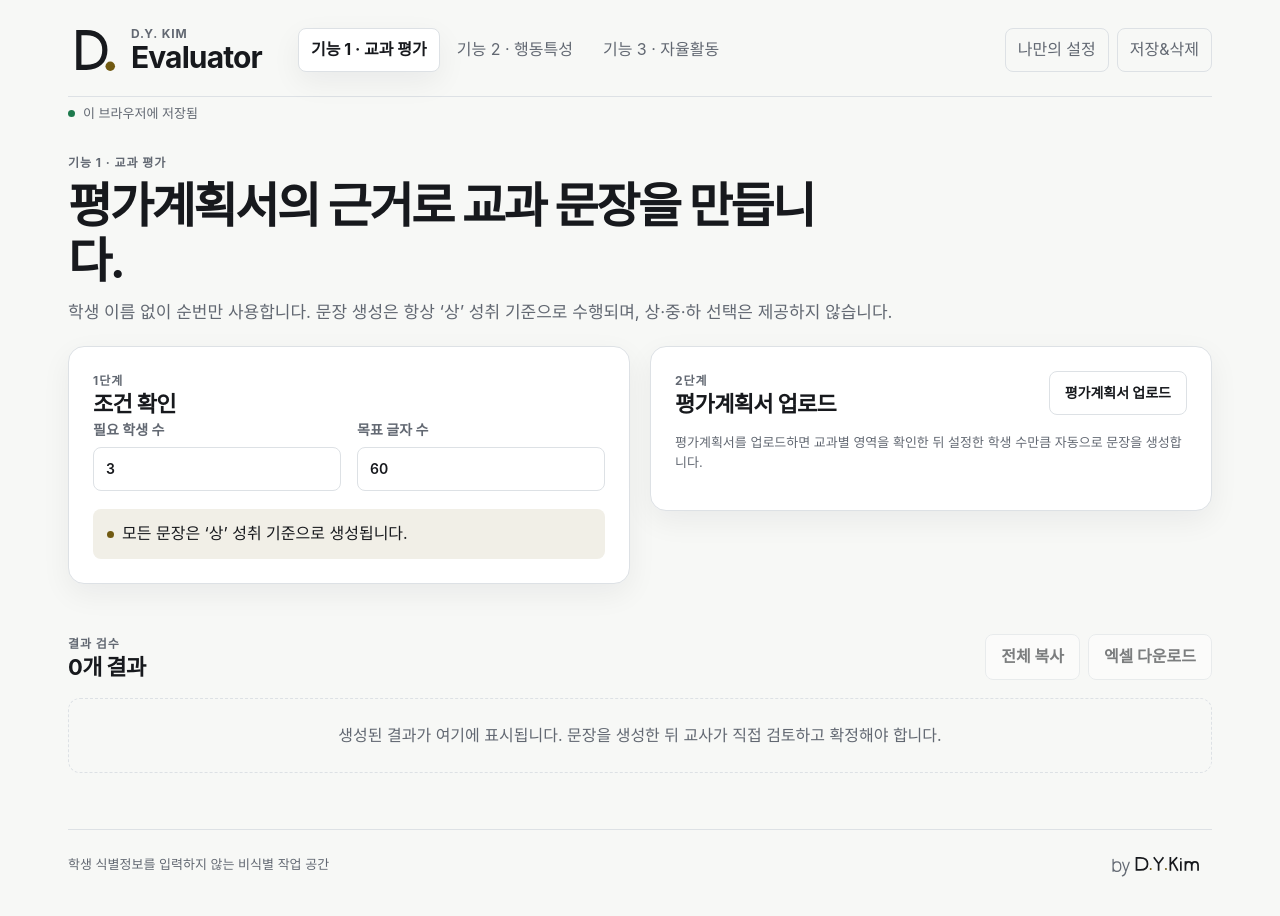
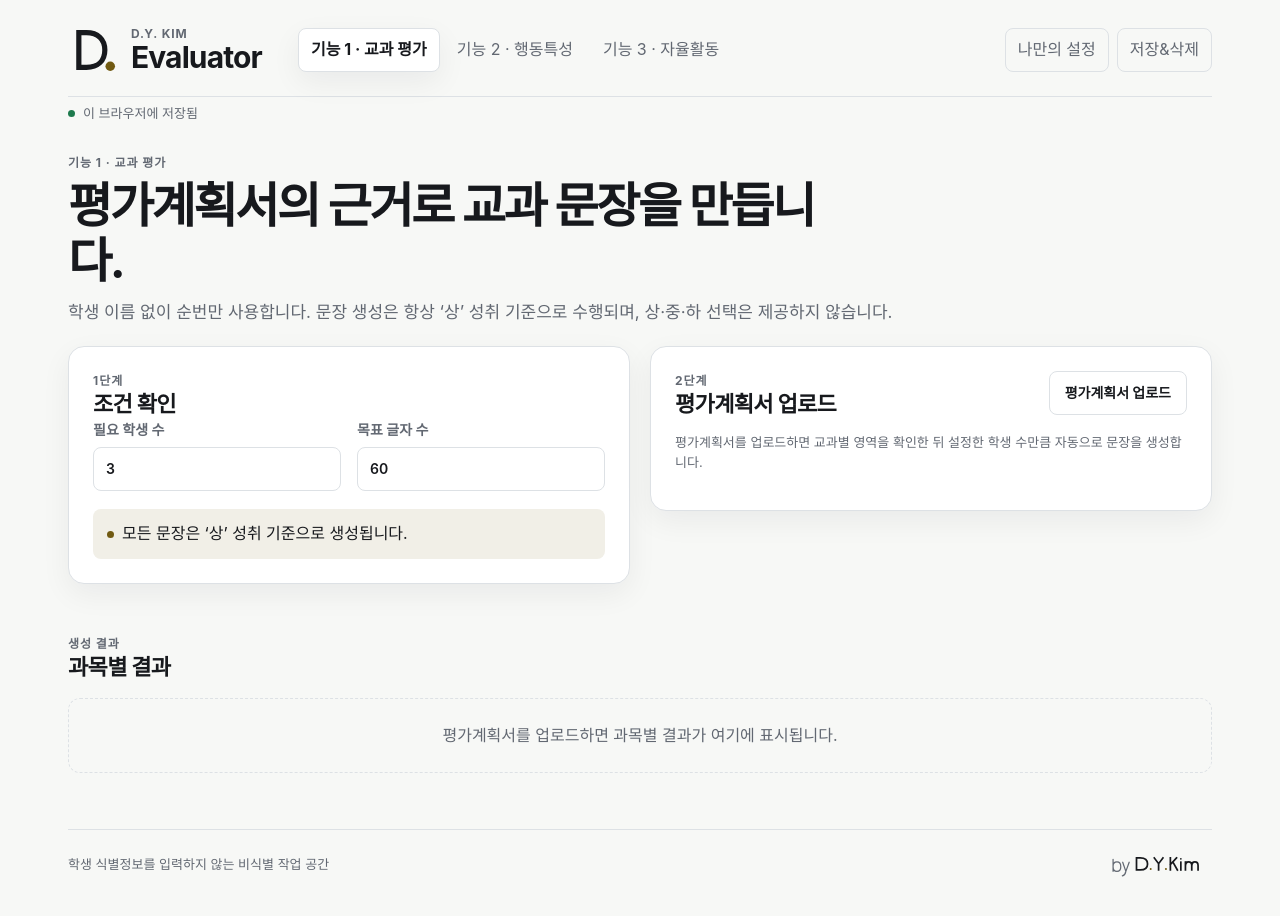
Before and after one commit to daechiDavid/evaluator, a Next.js app: page /feature-1 in a window 1280 px wide. Shown: the top 916 px of the page. Built offline with nearby package versions, Linux system fonts and the light colour scheme.

Commit message:
Show feature one results by subject (#8)

```diff
--- a/src/app/api/generate/feature-1/route.ts
+++ b/src/app/api/generate/feature-1/route.ts
@@ -11,7 +11,7 @@ export async function POST(request: Request) {
     const body = feature1RequestSchema.parse(await request.json());
     const indexes = body.regenerateStudentIndex ? [body.regenerateStudentIndex] : body.studentIndices ?? Array.from({ length: body.studentsCount }, (_, index) => index + 1);
     const results = [];
-    for (const studentIndex of indexes) results.push(await generateFeature1Student(studentIndex, body.subjects, body.targetLength, body.commonOptions));
+    for (const studentIndex of indexes) results.push(...await generateFeature1Student(studentIndex, body.subjects, body.targetLength, body.commonOptions));
     return noStore({ results });
   } catch (error) {
     return errorResponse(error);
--- a/src/components/EvaluatorWorkspace.tsx
+++ b/src/components/EvaluatorWorkspace.tsx
@@ -43,7 +43,8 @@ async function requestJson<T>(path: string, body: unknown): Promise<T> {
 }
 
 function updateResult(results: StudentResult[], next: StudentResult): StudentResult[] {
-  return results.some((item) => item.studentIndex === next.studentIndex) ? results.map((item) => item.studentIndex === next.studentIndex ? next : item) : [...results, next].sort((a, b) => a.studentIndex - b.studentIndex);
+  const matches = (item: StudentResult) => item.studentIndex === next.studentIndex && item.subject === next.subject;
+  return results.some(matches) ? results.map((item) => matches(item) ? next : item) : [...results, next].sort((a, b) => a.studentIndex - b.studentIndex);
 }
 
 function studentCountFromInput(value: string): number {
@@ -61,6 +62,7 @@ export function EvaluatorWorkspace({ initialFeature }: { initialFeature: Feature
   const [busy, setBusy] = useState(false);
   const [progress, setProgress] = useState("");
   const [feature1Progress, setFeature1Progress] = useState<Feature1Progress | null>(null);
+  const [selectedFeature1Subject, setSelectedFeature1Subject] = useState("");
   const [fallbackText, setFallbackText] = useState("");
   const [openPopover, setOpenPopover] = useState<OpenPopover>(null);
   const popoverGroupRef = useRef<HTMLDivElement>(null);
@@ -87,6 +89,8 @@ export function EvaluatorWorkspace({ initialFeature }: { initialFeature: Feature
   }, [openPopover]);
 
   const feature2Students = useMemo(() => Array.from({ length: state.feature2.studentsCount }, (_, index) => state.feature2.students.find((student) => student.studentIndex === index + 1) ?? { studentIndex: index + 1, keywords: [] }), [state.feature2.students, state.feature2.studentsCount]);
+  const feature1ResultSubjects = useMemo(() => Array.from(new Set(state.feature1.results.map((result) => result.subject).filter((subject): subject is string => Boolean(subject)))), [state.feature1.results]);
+  const activeFeature1Subject = feature1ResultSubjects.includes(selectedFeature1Subject) ? selectedFeature1Subject : feature1ResultSubjects[0] ?? "";
 
   const feature = state.lastFeature;
   const setFeature = (next: Feature) => { setState((current) => ({ ...current, lastFeature: next })); router.push(`/${next.replace("feature", "feature-")}`); };
@@ -99,7 +103,7 @@ export function EvaluatorWorkspace({ initialFeature }: { initialFeature: Feature
   const exportAll = () => {
     const feature1Sheets = new Map<string, StudentResult[]>();
     for (const result of state.feature1.results) {
-      const subject = result.evidence[0]?.split(" · ")[0] ?? "기능1";
+      const subject = result.subject ?? result.evidence[0]?.split(" · ")[0] ?? "기능1";
       feature1Sheets.set(subject, [...(feature1Sheets.get(subject) ?? []), result]);
     }
     void downloadWorkspaceXlsx([
@@ -118,7 +122,7 @@ export function EvaluatorWorkspace({ initialFeature }: { initialFeature: Feature
     const studentsCount = state.feature1.studentsCount;
     const targetLength = state.feature1.targetLength;
     if (studentsCount < 1) { setMessage("필요 학생 수를 입력하세요."); return; }
-    setBusy(true); setProgress(""); setMessage(""); setFeature1Progress({ phase: "평가계획서 분석 중", completed: 0, total: studentsCount });
+    setBusy(true); setProgress(""); setMessage(""); setFeature1Progress({ phase: "계획서를 읽는 중", completed: 0, total: studentsCount });
     try {
       const form = new FormData();
       Array.from(files).slice(0, LIMITS.maxFiles).forEach((file) => form.append("files", file));
@@ -126,6 +130,8 @@ export function EvaluatorWorkspace({ initialFeature }: { initialFeature: Feature
       const payload = await response.json() as { subjects?: unknown; error?: string; code?: string };
       if (!response.ok) throw new ApiError(payload.error ?? "문서를 분석하지 못했습니다.", payload.code ?? "DOCUMENT_FAILED");
       const parsed = subjectResponseSchema.parse(payload);
+      setFeature1Progress({ phase: "평가 요소를 추출하는 중", completed: 0, total: studentsCount });
+      await new Promise<void>((resolve) => window.setTimeout(resolve, 180));
       setState((current) => ({ ...current, feature1: { ...current.feature1, subjects: parsed.subjects, results: [] } }));
       await generateFeature1(undefined, { subjects: parsed.subjects, studentsCount, targetLength });
     } catch (error) { setFeature1Progress((value) => value ? { ...value, phase: "처리 실패" } : null); reportError(error); } finally { setBusy(false); }
@@ -156,18 +162,20 @@ export function EvaluatorWorkspace({ initialFeature }: { initialFeature: Feature
     setBusy(true); setProgress(""); setMessage("");
     try {
       const indexes = studentIndex ? [studentIndex] : Array.from({ length: studentsCount }, (_, index) => index + 1);
-      setFeature1Progress({ phase: studentIndex ? "문장 재생성 중" : "문장 생성 중", completed: 0, total: indexes.length });
+      setFeature1Progress({ phase: studentIndex ? "문장 재생성 준비 중" : "문장 생성 준비 중", completed: 0, total: indexes.length });
       let allResults: StudentResult[] = studentIndex ? state.feature1.results : [];
       for (let offset = 0; offset < indexes.length; offset += LIMITS.maxBatchStudents) {
         const chunk = indexes.slice(offset, offset + LIMITS.maxBatchStudents);
+        const chunkLabel = chunk.length === 1 ? `${chunk[0]}번 학생` : `${chunk[0]}~${chunk[chunk.length - 1]}번 학생`;
+        setFeature1Progress({ phase: `${chunkLabel} 문장을 생성하는 중`, completed: offset, total: indexes.length });
         const payload = await requestJson<{ results: StudentResult[] }>("/api/generate/feature-1", { ...current, subjects, targetLength, studentsCount: chunk.length, studentIndices: chunk, commonOptions, ...(studentIndex ? { regenerateStudentIndex: studentIndex } : {}) });
         allResults = payload.results.reduce(updateResult, allResults);
-        setFeature1Progress({ phase: studentIndex ? "문장 재생성 중" : "문장 생성 중", completed: offset + chunk.length, total: indexes.length });
+        setFeature1Progress({ phase: `${chunkLabel} 문장 생성 완료`, completed: offset + chunk.length, total: indexes.length });
         setState((value) => ({ ...value, feature1: { ...value.feature1, subjects, results: allResults } }));
       }
       setFeature1Progress({ phase: "생성 완료", completed: indexes.length, total: indexes.length });
       setState((value) => ({ ...value, feature1: { ...value.feature1, subjects: [], results: allResults } }));
-      setMessage("기능 1 문장 생성을 완료했습니다. 각 결과를 검토하고 확정하세요.");
+      setMessage("기능 1 문장 생성을 완료했습니다. 과목별 결과를 검토하고 필요하면 직접 수정하세요.");
     } catch (error) { setFeature1Progress((value) => value ? { ...value, phase: "생성 실패" } : null); reportError(error); } finally { setBusy(false); setProgress(""); }
   };
 
@@ -199,6 +207,18 @@ export function EvaluatorWorkspace({ initialFeature }: { initialFeature: Feature
     </section>
   );
 
+  const renderFeature1Results = () => {
+    const results = state.feature1.results;
+    if (results.length === 0) return <section className="results-section"><div className="section-heading"><div><span className="eyebrow">생성 결과</span><h2>과목별 결과</h2></div></div><div className="empty-state">평가계획서를 업로드하면 과목별 결과가 여기에 표시됩니다.</div></section>;
+    const subjectResults = results.filter((result) => result.subject === activeFeature1Subject).sort((left, right) => left.studentIndex - right.studentIndex);
+    const subjectCopy = subjectResults.map((result) => `${result.studentIndex}\n${result.paragraph}`).join("\n\n");
+    return <section className="results-section">
+      <div className="section-heading"><div><span className="eyebrow">생성 결과</span><h2>과목별 결과</h2></div><button type="button" className="button-secondary" onClick={() => void copy(subjectCopy)} disabled={!activeFeature1Subject}>현재 과목 전체 복사</button></div>
+      <div className="subject-tabs" role="tablist" aria-label="과목 선택">{feature1ResultSubjects.map((subject) => <button type="button" role="tab" aria-selected={subject === activeFeature1Subject} className={subject === activeFeature1Subject ? "subject-tab active" : "subject-tab"} key={subject} onClick={() => setSelectedFeature1Subject(subject)}>{subject}</button>)}</div>
+      <div className="subject-result-list">{subjectResults.map((result) => <div className="subject-result-row" key={`${result.subject}-${result.studentIndex}`}><span className="student-number" aria-label={`학생 ${result.studentIndex}`}>{result.studentIndex}</span><textarea aria-label={`${activeFeature1Subject} 학생 ${result.studentIndex} 문단`} rows={4} value={result.paragraph} onChange={(event) => setState((current) => ({ ...current, feature1: { ...current.feature1, results: updateResult(current.feature1.results, { ...result, paragraph: event.target.value, status: "draft" }) } }))} /></div>)}</div>
+    </section>;
+  };
+
   const renderFeature1 = () => <>
     <div className="feature-intro"><span className="eyebrow">기능 1 · 교과 평가</span><h1>평가계획서의 근거로 교과 문장을 만듭니다.</h1><p className="feature1-subtitle">학생 이름 없이 순번만 사용합니다. 문장 생성은 항상 ‘상’ 성취 기준으로 수행되며, 상·중·하 선택은 제공하지 않습니다.</p></div>
     <div className="feature1-steps">
@@ -206,7 +226,7 @@ export function EvaluatorWorkspace({ initialFeature }: { initialFeature: Feature
     <section className="panel"><div className="section-heading"><div><span className="eyebrow">2단계</span><h2>평가계획서 업로드</h2></div><label className="button-secondary file-button">평가계획서 업로드<input type="file" multiple accept=".pdf,.png,.jpg,.jpeg,.webp,.docx,.pptx,.xlsx" disabled={busy} onChange={(event) => void handleSubjectExtraction(event.target.files)} /></label></div><p className="privacy-note">평가계획서를 업로드하면 교과별 영역을 확인한 뒤 설정한 학생 수만큼 자동으로 문장을 생성합니다.</p>{state.feature1.subjects.length > 0 && !busy && <div className="empty-state">{state.feature1.subjects.length}개 교과 영역을 확인했습니다. 아래 결과를 검토해 주세요.</div>}{busy && <div className="inline-loading"><span className="status-point" />{feature1Progress?.phase ?? "문장을 생성하는 중…"}</div>}</section>
     </div>
     {feature1Progress && <div className="generation-progress" role="status" aria-live="polite"><div className="generation-progress-heading"><strong>{feature1Progress.phase}</strong><span>{feature1Progress.completed} / {feature1Progress.total}명</span></div><div className="progress-track" role="progressbar" aria-label="기능1 문장 생성 진행률" aria-valuemin={0} aria-valuemax={feature1Progress.total} aria-valuenow={feature1Progress.completed}><span className="progress-fill" style={{ width: `${feature1Progress.total > 0 ? Math.round((feature1Progress.completed / feature1Progress.total) * 100) : 0}%` }} /></div></div>}
-    {renderResults(state.feature1.results, state.feature1.targetLength, "기능1", async (index) => { if (state.feature1.subjects.length === 0) { setMessage("문장 재생성은 평가계획서를 다시 업로드한 뒤 사용할 수 있습니다."); return; } setBusy(true); try { const payload = await requestJson<{ results: StudentResult[] }>("/api/generate/feature-1", { ...state.feature1, commonOptions, regenerateStudentIndex: index }); setState((current) => ({ ...current, feature1: { ...current.feature1, results: payload.results.reduce(updateResult, current.feature1.results) } })); } catch (error) { reportError(error); } finally { setBusy(false); } }, (results) => setState((current) => ({ ...current, feature1: { ...current.feature1, results } })))}
+    {renderFeature1Results()}
   </>;
 
   const toggleKeyword = (studentIndex: number, label: string) => setFeature2Students(feature2Students.map((student) => student.studentIndex === studentIndex ? { ...student, keywords: student.keywords.includes(label) ? student.keywords.filter((item) => item !== label) : [...student.keywords, label].slice(0, LIMITS.maxKeywordsPerStudent) } : student));
--- a/src/domain/schemas.ts
+++ b/src/domain/schemas.ts
@@ -68,6 +68,7 @@ export const generatedSentenceSchema = z.object({
 
 export const studentResultSchema = z.object({
   studentIndex: z.number().int().positive(),
+  subject: z.string().trim().min(1).max(80).optional(),
   paragraph: z.string(),
   sentences: z.array(generatedSentenceSchema),
   evidence: z.array(z.string()),
--- a/src/lib/server/generation.ts
+++ b/src/lib/server/generation.ts
@@ -41,9 +41,10 @@ async function makeSentences(prompt: string, expected: number, targetLength: num
   return { sentences: lastSentences, reviews };
 }
 
-function resultFor(studentIndex: number, sentences: string[], reviews: ReturnType<typeof reviewSentences>, evidence: string[]): StudentResult {
+function resultFor(studentIndex: number, sentences: string[], reviews: ReturnType<typeof reviewSentences>, evidence: string[], subject?: string): StudentResult {
   return {
     studentIndex,
+    ...(subject ? { subject } : {}),
     paragraph: paragraphFrom(sentences),
     sentences: sentences.map((text, index) => ({ text, evidence, review: reviews[index] ?? reviewSentence(text, 20) })),
     evidence,
@@ -51,10 +52,16 @@ function resultFor(studentIndex: number, sentences: string[], reviews: ReturnTyp
   };
 }
 
-export async function generateFeature1Student(studentIndex: number, subjects: EvaluationSubject[], targetLength: number, options?: CommonOptions): Promise<StudentResult> {
-  const areas = subjects.map((subject) => ({ subject: subject.subject, area: subject.area, criteria: subject.criteria, elements: subject.elements, upperDescriptor: subject.upperDescriptor }));
-  const response = await makeSentences(`기능 1 교과 평가 문장을 작성하세요. 모든 문장은 한국어이며 ‘상’ 성취 중심이어야 합니다. 학생 ${studentIndex}의 근거는 다음 교과별 평가 영역·성취기준·평가요소뿐입니다. 평가 영역마다 정확히 한 문장씩 작성하고, 입력에 없는 활동, 수치, 수상, 역할과 구체적 성취를 추가하지 마세요. 생성된 문장들은 한 학생의 한 문단으로 이어집니다.\n${JSON.stringify(areas)}`, areas.length, targetLength, options);
-  return resultFor(studentIndex, response.sentences, response.reviews, areas.map((item) => `${item.subject} · ${item.area || item.elements.join(", ")}`));
+export async function generateFeature1Student(studentIndex: number, subjects: EvaluationSubject[], targetLength: number, options?: CommonOptions): Promise<StudentResult[]> {
+  const grouped = new Map<string, EvaluationSubject[]>();
+  for (const subject of subjects) grouped.set(subject.subject, [...(grouped.get(subject.subject) ?? []), subject]);
+  const results: StudentResult[] = [];
+  for (const [subjectName, subjectAreas] of grouped) {
+    const areas = subjectAreas.map((subject) => ({ area: subject.area, criteria: subject.criteria, elements: subject.elements, upperDescriptor: subject.upperDescriptor }));
+    const response = await makeSentences(`기능 1 교과 평가 문장을 작성하세요. 과목은 ${subjectName}입니다. 모든 문장은 한국어이며 ‘상’ 성취 중심이어야 합니다. 학생 ${studentIndex}의 근거는 다음 평가 영역·성취기준·평가요소뿐입니다. 평가 영역마다 정확히 한 문장씩 작성하고, 입력에 없는 활동, 수치, 수상, 역할과 구체적 성취를 추가하지 마세요. 생성된 문장들은 한 과목의 한 문단으로 이어집니다.\n${JSON.stringify(areas)}`, areas.length, targetLength, options);
+    results.push(resultFor(studentIndex, response.sentences, response.reviews, areas.map((item) => `${subjectName} · ${item.area || item.elements.join(", ")}`), subjectName));
+  }
+  return results;
 }
 
 export async function generateFeature2Student(studentIndex: number, keywords: string[], targetLength: number, options?: CommonOptions): Promise<StudentResult> {
```
Also changed, not shown: src/app/globals.css (+8 -0 lines), 1 other file (tests, documents, lock files or other folders).
